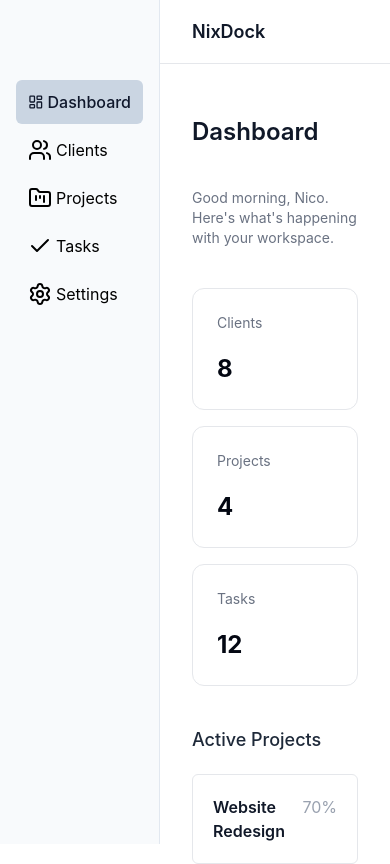
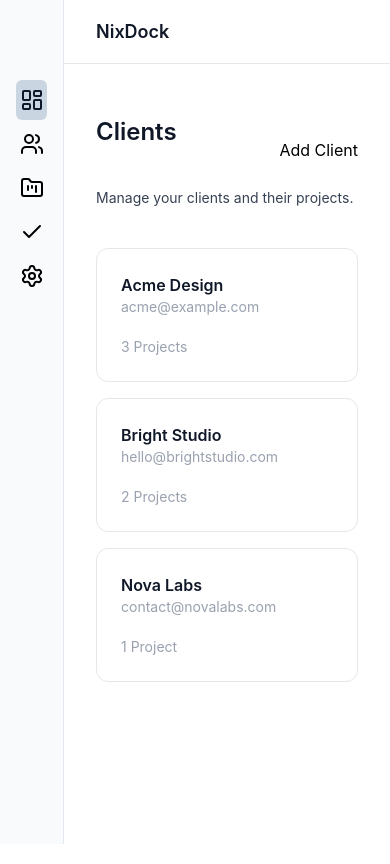
Before and after one commit to nico-devstudio/NixDock, a React (Vite) app: page / in a window 390 px wide. Shown: the top 864 px of the page. Built offline with nearby package versions, Linux system fonts and the light colour scheme.

Commit message:
feat: improve responsive sidebar and clients layout

```diff
--- a/src/App.jsx
+++ /dev/null
@@ -1,3 +0,0 @@
-function App() {}
-
-export default App;
--- a/src/components/Header.jsx
+++ b/src/components/Header.jsx
@@ -1,6 +1,6 @@
 export default function Header() {
   return (
-    <header className="bg-white fixed top-0 right-0 left-40 md:left-60 px-8 h-16 z-10 border-b border-gray-200 flex items-center text-lg font-semibold text-gray-900">
+    <header className="bg-white fixed top-0 right-0 left-16 md:left-60 px-8 h-16 z-10 border-b border-gray-200 flex items-center text-lg font-semibold text-gray-900">
       NixDock
     </header>
   );
--- a/src/components/Sidebar.jsx
+++ b/src/components/Sidebar.jsx
@@ -9,19 +9,20 @@ import {
 
 export default function Sidebar() {
   const sideBarPagesStyle =
-    "px-3 py-2.5 min-h-10 rounded-md flex items-center gap-1 hover:bg-slate-200 hover:text-slate-900 transition-colors duration-150";
+    "md:px-3 md:py-2.5 min-h-10 rounded-md flex items-center gap-1 hover:bg-slate-200 hover:text-slate-900 transition-colors duration-150";
   const sideBarActiveStyle =
-    "px-3 py-2.5 min-h-10 rounded-md flex items-center gap-1 bg-slate-300 text-slate-900 font-medium";
+    "md:px-3 md:py-2.5 min-h-10 rounded-md flex items-center gap-1 bg-slate-300 text-slate-900 font-medium";
 
   return (
-    <aside className="flex flex-col gap-1 w-40 md:w-60 h-screen px-4 pt-20 bg-slate-50 border-r border-slate-200 fixed top-0 left-0">
+    <aside className="flex flex-col gap-1 w-16 md:w-60 h-screen px-4 pt-20 bg-slate-50 border-r border-slate-200 fixed top-0 left-0">
       <NavLink
         className={({ isActive }) =>
           isActive ? sideBarActiveStyle : sideBarPagesStyle
         }
         to="/"
       >
-        <LayoutDashboard /> Dashboard
+        <LayoutDashboard className="max-md:mx-auto" />{" "}
+        <span className="hidden md:inline">Dashboard</span>
       </NavLink>
       <NavLink
         className={({ isActive }) =>
@@ -29,7 +30,8 @@ export default function Sidebar() {
         }
         to="/clients"
       >
-        <Users /> Clients
+        <Users className="max-md:mx-auto" />{" "}
+        <span className="hidden md:inline">Clients</span>
       </NavLink>
       <NavLink
         className={({ isActive }) =>
@@ -37,7 +39,8 @@ export default function Sidebar() {
         }
         to="/projects"
       >
-        <FolderKanban /> Projects
+        <FolderKanban className="max-md:mx-auto" />{" "}
+        <span className="hidden md:inline">Projects</span>
       </NavLink>
       <NavLink
         className={({ isActive }) =>
@@ -45,8 +48,8 @@ export default function Sidebar() {
         }
         to="/tasks"
       >
-        <Check />
-        Tasks
+        <Check className="max-md:mx-auto" />
+        <span className="hidden md:inline">Tasks</span>
       </NavLink>
       <NavLink
         className={({ isActive }) =>
@@ -54,7 +57,8 @@ export default function Sidebar() {
         }
         to="/settings"
       >
-        <Settings /> Settings
+        <Settings className="max-md:mx-auto" />{" "}
+        <span className="hidden md:inline">Settings</span>
       </NavLink>
     </aside>
   );
--- a/src/layouts/RootLayout.jsx
+++ b/src/layouts/RootLayout.jsx
@@ -1,15 +1,15 @@
 // import { Outlet } from "react-router-dom";
 import Sidebar from "../components/Sidebar";
 import Header from "../components/Header";
-import Dashboard from "../pages/Dashboard";
+import Clients from "../pages/Clients";
 
 export default function RootLayout() {
   return (
     <>
       <Header />
       <Sidebar />
-      <main className="bg-white p-8 ml-40 md:ml-60 mt-20">
-        <Dashboard />
+      <main className="bg-white p-8 ml-16 md:ml-60 mt-20">
+        <Clients />
       </main>
     </>
   );
--- a/src/pages/Clients.jsx
+++ b/src/pages/Clients.jsx
@@ -1 +1,41 @@
-export default function Clients() {}
+export default function Clients() {
+  const cardsStyle =
+    "flex flex-col md:flex-row gap-5 justify-between border border-gray-200 rounded-xl p-6 text-sm text-gray-800 hover:border-gray-300 hover:shadow-sm transition";
+  const mutedText = "text-gray-400 my-auto";
+  const nameStyle = "text-gray-900 font-semibold text-base";
+
+  const clients = [
+    { name: "Acme Design", email: "acme@example.com", projects: 3 },
+    { name: "Bright Studio", email: "hello@brightstudio.com", projects: 2 },
+    { name: "Nova Labs", email: "contact@novalabs.com", projects: 1 },
+  ];
+
+  return (
+    <div className="max-w-5xl">
+      <div className="flex justify-between">
+        <h1 className="text-2xl font-semibold text-gray-900 mb-10 mt-1 ">
+          Clients
+        </h1>
+        <button>Add Client</button>
+      </div>
+
+      <p className="text-sm text-gray-700 mb-10">
+        Manage your clients and their projects.
+      </p>
+
+      <section className="flex gap-4 flex-col ">
+        {clients.map((client) => (
+          <div className={cardsStyle} key={client.name}>
+            <div className="flex-1 min-w-0">
+              <p className={nameStyle}>{client.name}</p>
+              <p className={`${mutedText} wrap-break-word`}>{client.email}</p>
+            </div>
+            <p className={`${mutedText} shrink-0`}>
+              {client.projects} {client.projects > 1 ? "Projects" : "Project"}
+            </p>
+          </div>
+        ))}
+      </section>
+    </div>
+  );
+}
--- a/src/pages/Dashboard.jsx
+++ b/src/pages/Dashboard.jsx
@@ -99,15 +99,15 @@ export default function Dashboard() {
         <section className="mt-10">
           <h2 className={h2Style}>Recent Deliverables</h2>
           <div className="space-y-2 mt-5">
-            <div className={`${container} p-3`}>
+            <div className={`${container} p-3 max-md:flex-col`}>
               <p>Homepage Design</p>
               <p className={`${mutedText} shrink-0`}>Sep 15</p>
             </div>
-            <div className={`${container} p-3`}>
+            <div className={`${container} p-3 max-md:flex-col`}>
               <p>Logo Package</p>
               <p className={`${mutedText} shrink-0`}>Sep 12</p>
             </div>
-            <div className={`${container} p-3`}>
+            <div className={`${container} p-3 max-md:flex-col`}>
               <p>Mobile App Prototype</p>
               <p className={`${mutedText} shrink-0`}>Sep 10</p>
             </div>
```
